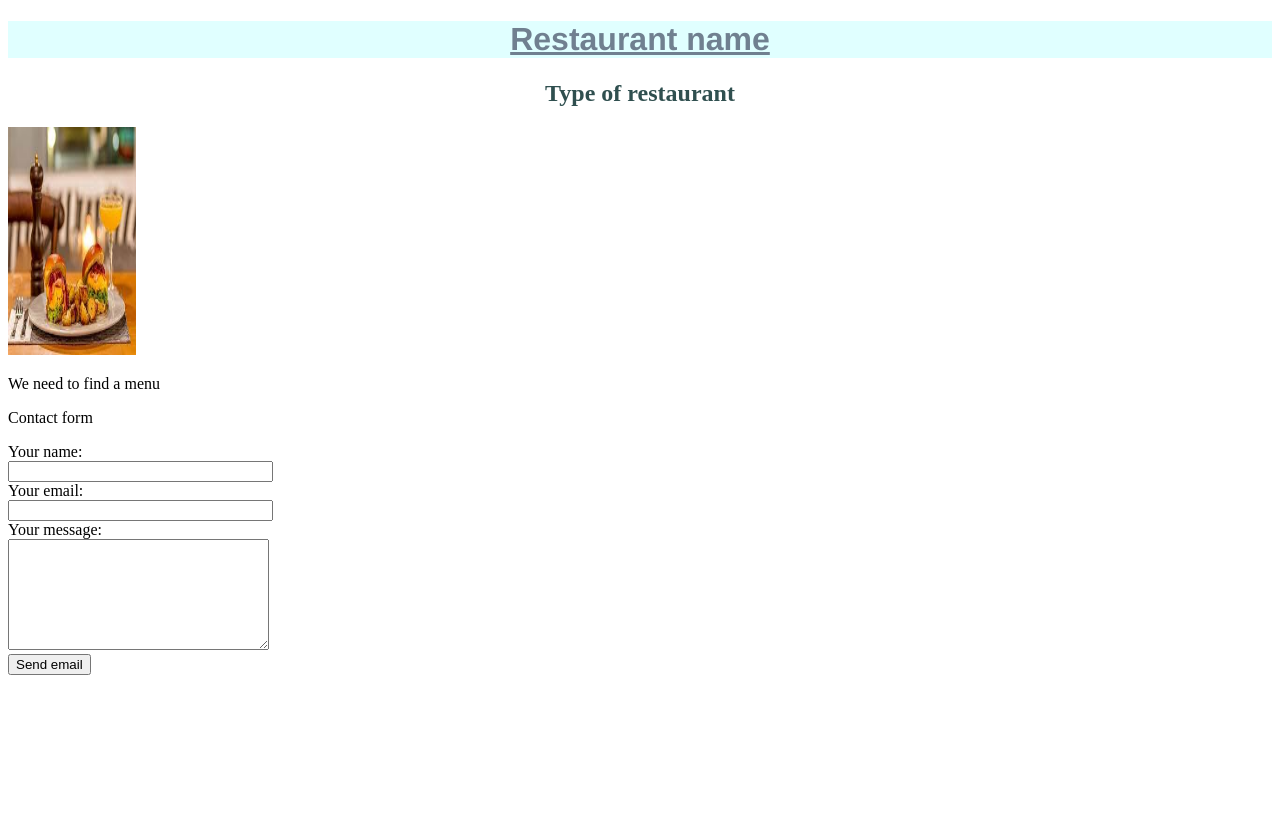
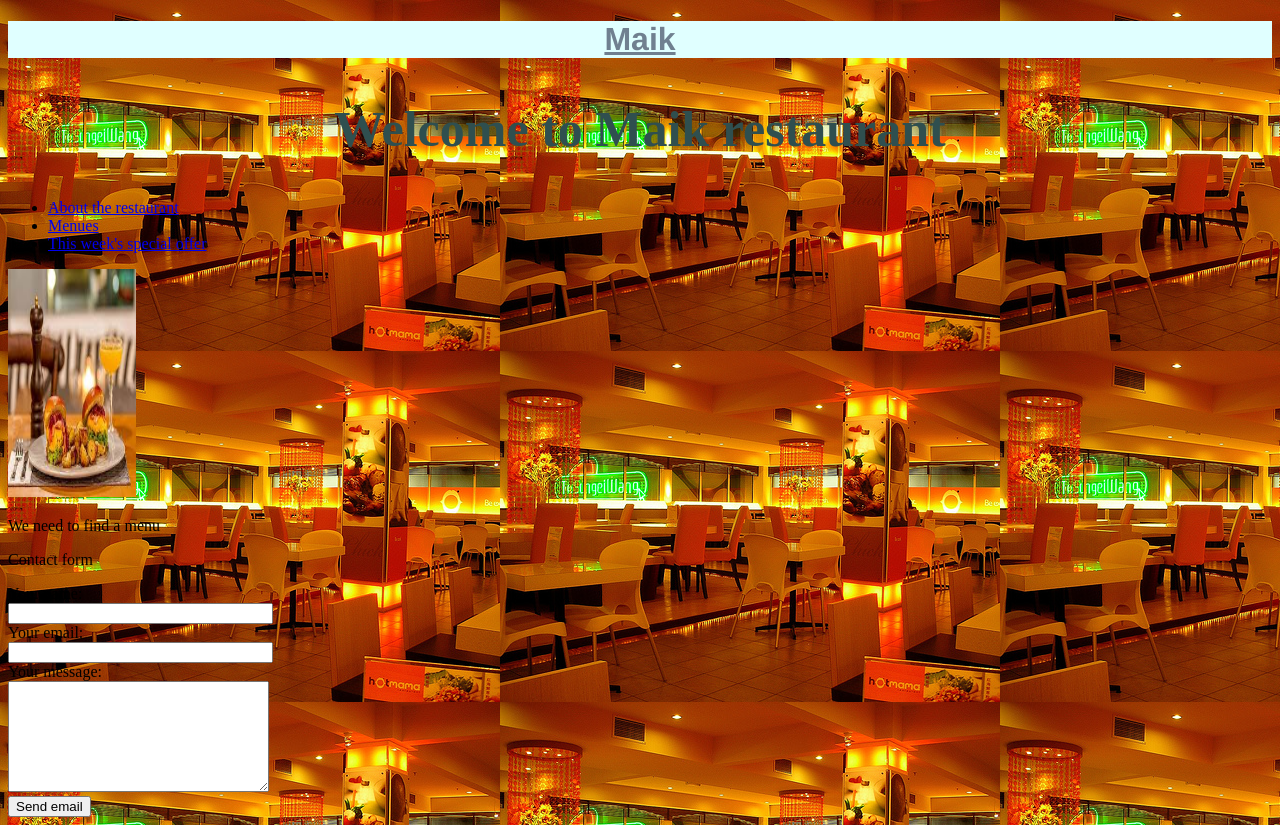
Before and after one commit to ikra2016/Project, a plain HTML site: page index.html in a window 1280 px wide. Before the commit the page ends 800 px from the top, so only its background shows below. Drawn offline with Linux system fonts and the light colour scheme.

Commit message:
name, picture
added name of the restaurant, a background pic and buttons

```diff
--- a/index.html
+++ b/index.html
@@ -7,9 +7,14 @@
 
 <body>
 
-<h1>Restaurant name</h1>
+<h1>Maik</h1>
 
-<h2>Type of restaurant</h2>
+<h2>Welcome to Maik restaurant</h2>
+<ul>
+      <li><a href="#">About the restaurant</a></li>
+      <li><a href="#">Menues</a></li>
+      <li><a href="#">This week's special offer</a></li>
+    </ul>
 
 <img src="./images/res.jpeg" alt="Some food">
 
--- a/style.css
+++ b/style.css
@@ -9,8 +9,16 @@ h1  {
  h2 {
 	color: darkslategrey;
 	text-align: center;
+    font-size: 50px;
+
 	}
 img {
 	width: 128px;
 	height:228px;
 	}
+  body {
+    background-color: lightblue;
+      background-image: url("./images/pic.jpg");
+
+
+  }
```
Also changed, not shown: images/pic.jpg (added).
